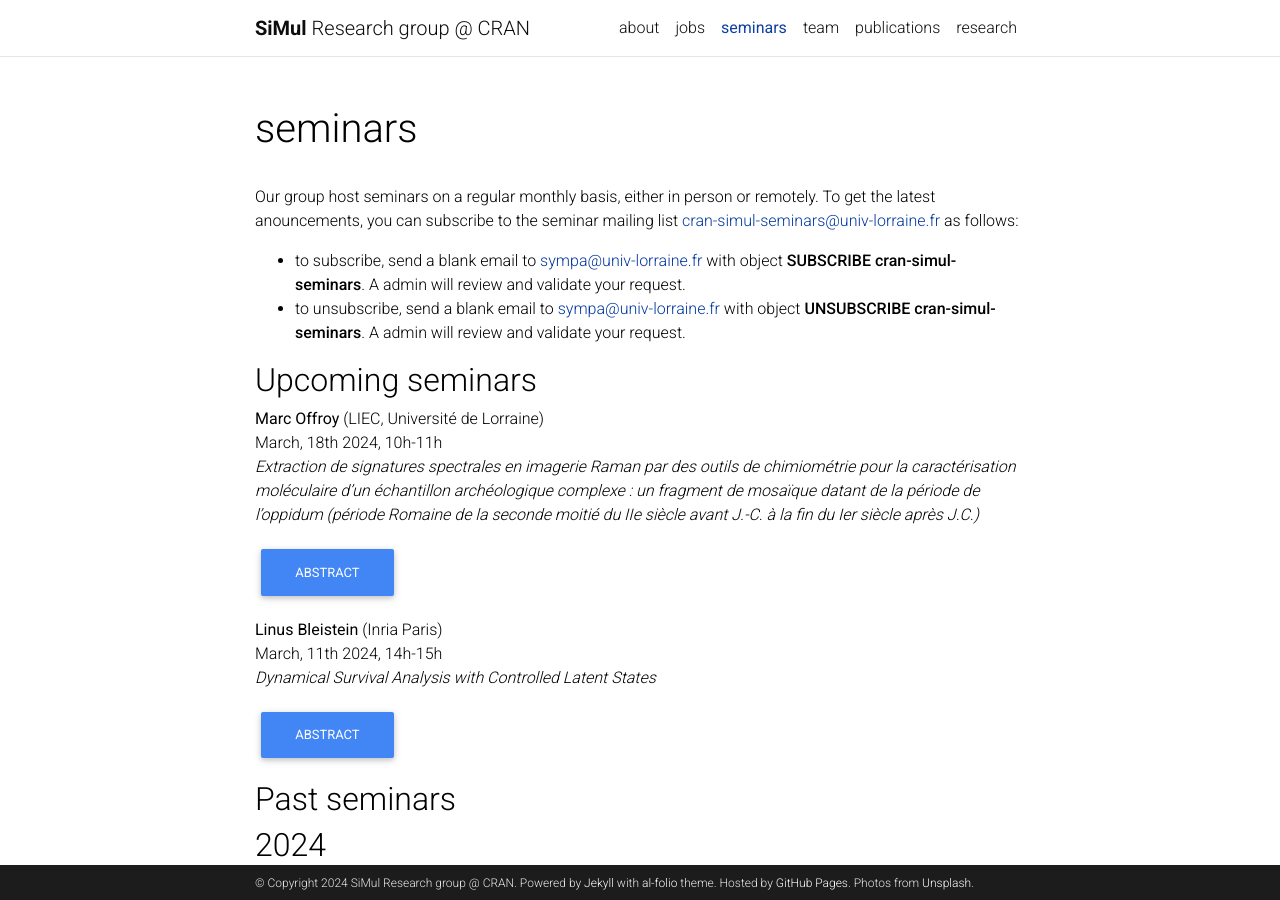
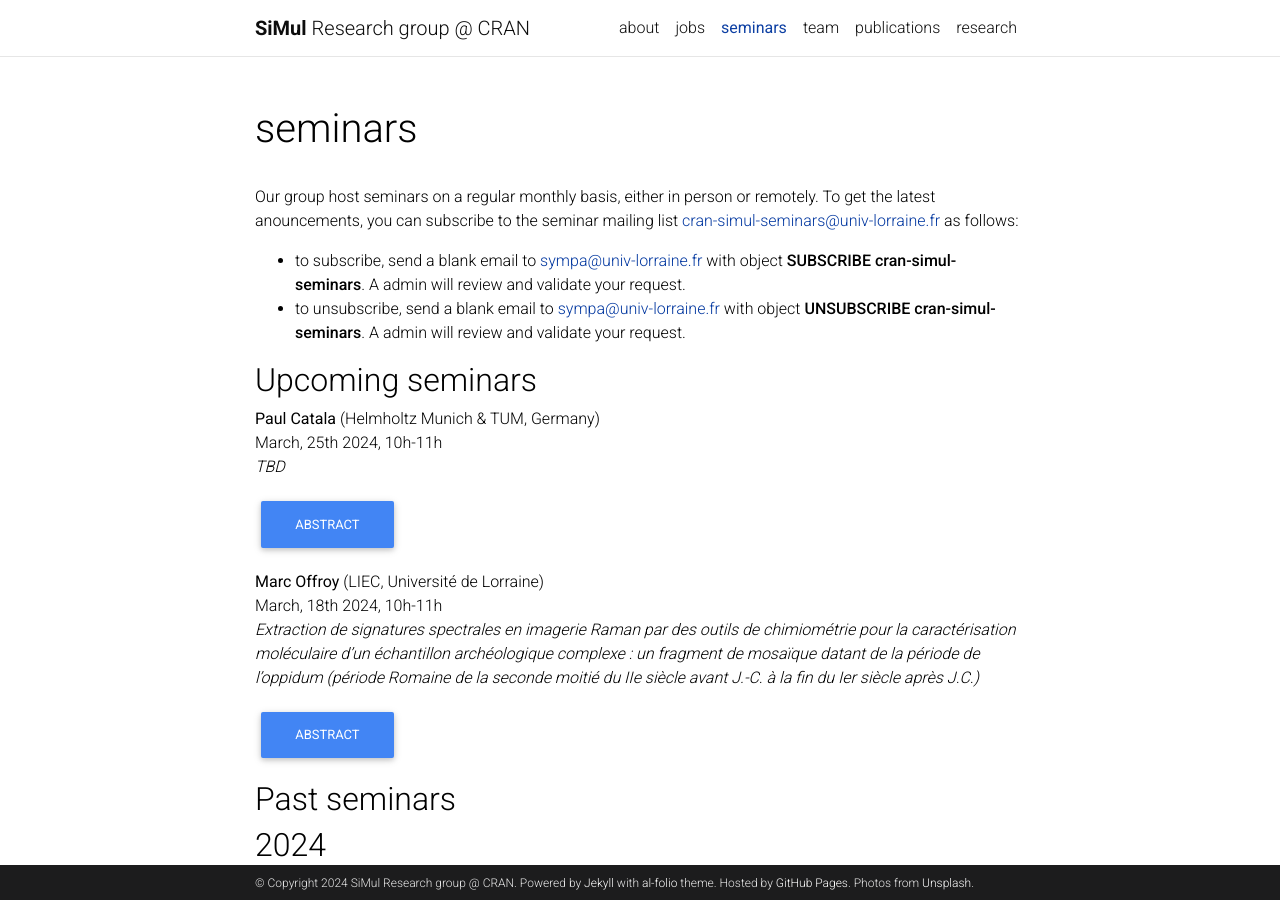
Before and after one commit to cran-simul/cran-simul.github.io, a Jekyll site: the page built from _pages/seminars.md, in a window 1280 px wide and 900 px high. Built offline with Jekyll 4.4.1, drawn with Linux system fonts in a browser that asks for light colours; comment, search, counter and statistics services are not loaded; a style sheet for code colours, icons or effects is not loaded.

Commit message:
Update seminarlist.yml

```diff
--- a/_data/seminarlist.yml
+++ b/_data/seminarlist.yml
@@ -7,7 +7,13 @@
 #   In this talk we will cover the automatic learning reasoning capabilities through large-scale training of deep neural networks from data, and we target different situations, like robotics and embodied computer vision (robot navigation to solve visual tasks) as well as vision and language reasoning (visual question answering). We explore this problem in a holistic way and study it from various angles of attack: what are the tasks which lead to emergence of reasoning? How can we evaluate agents and measure reasoning vs. bias exploitation? How can we x-ray neural models and visualize their internal behavior? What are the bottlenecks in learning reasoning? Can we structure neural networks with inductive bias to improve the emergence of reasoning, by including prior knowledge on geometry, physics, or semantics?"
 #   active: 1
 
-
+-  speaker:  Paul Catala
+   institution: Helmholtz Munich & TUM, Germany
+   date:  March, 25th 2024, 10h-11h
+   title: "TBD"
+   abstract: "TBD"
+   active: 1
+   year: 2024
 
 -  speaker:  Marc Offroy
    institution: LIEC, Université de Lorraine
@@ -22,7 +28,7 @@
    date:  March, 11th 2024, 14h-15h
    title: "Dynamical Survival Analysis with Controlled Latent States"
    abstract: "We consider the task of learning individual specific intensities of survival processes from static and longitudinal data. Modeling the intensities as solutions to non-parametric unknown differential equations allows us to provide a precise bias-variance decomposition of a signature-based estimator. This estimator yields excellent performance on a large array of both simulated and real datasets from finance, predictive maintenance and churn prediction."
-   active: 1
+   active: 0
    year: 2024
 
 -  speaker:  Valentin Leplat
```
